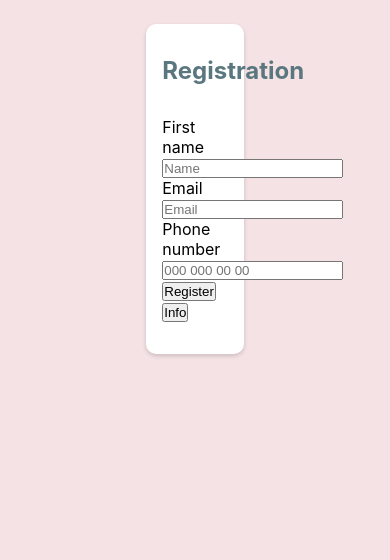
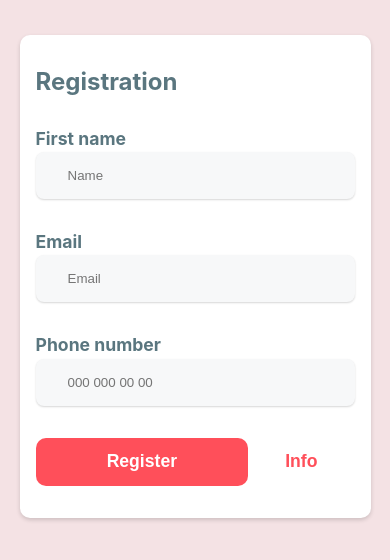
Before and after one commit to RicardoBaltazar/Form-with-NextJS-and-Json-Server, a Next.js app in the folder form-app/: page / in a window 390 px wide. Shown: the top 560 px of the page. Built offline with nearby package versions, Linux system fonts and the light colour scheme.

Commit message:
concluindo o estilo e responsividde

```diff
--- a/form-app/Components/Form.jsx
+++ b/form-app/Components/Form.jsx
@@ -9,10 +9,55 @@ const FORM = styled.form`
     display: flex;
     flex-direction: column;
     margin-top: 25%;
+    @media screen and (max-width: 600px) {
+        width: 90vw;
+        margin-top: 10%;
+    }
     h1{
         margin-bottom: 2rem;
         color:#5A767F;
         font-size: 1.5rem;
+    }
+    div {
+        display: flex;
+        flex-direction: column;
+    }
+    div label{
+        color:#5A767F;
+        font-size: 1.1rem;
+        font-weight: bold;
+    }
+    div input{
+        margin: 0.2rem 0 2rem 0;
+        background-color:#F7F8F9;
+        padding: 1rem 2rem;
+        border: none;
+        border-radius: 8px;
+        box-shadow: 0px 1px 2px #00000029;
+
+    }
+    .div-buttons{
+        display: grid;
+        grid-template-columns: 2fr 1fr;
+        height: 3rem;
+    }
+    .register{
+        background-color: #FF4F5A;
+        color: #fff;
+        border: none;
+        font-size: 1.1rem;
+        font-weight: bold;
+        border-radius: 10px;
+        cursor: pointer;
+    }
+    .info{
+        color: #FF4F5A;
+        background-color:#fff;
+        border: none;
+        font-size: 1.1rem;
+        font-weight: bold;
+        border-radius: 10px;
+        cursor: pointer;
     }
 `;
 
@@ -31,9 +76,9 @@ export default function Form(){
                     <label htmlFor="name">Phone number</label>
                     <input type="number" name="" id="" placeholder='000 000 00 00'/>
                 </div>
-                <div>
-                    <button type="submit">Register</button>
-                    <button>Info</button>
+                <div className='div-buttons'>
+                    <button type="submit" className='register'>Register</button>
+                    <button className='info'>Info</button>
                 </div>
             </FORM>
         </>
```
